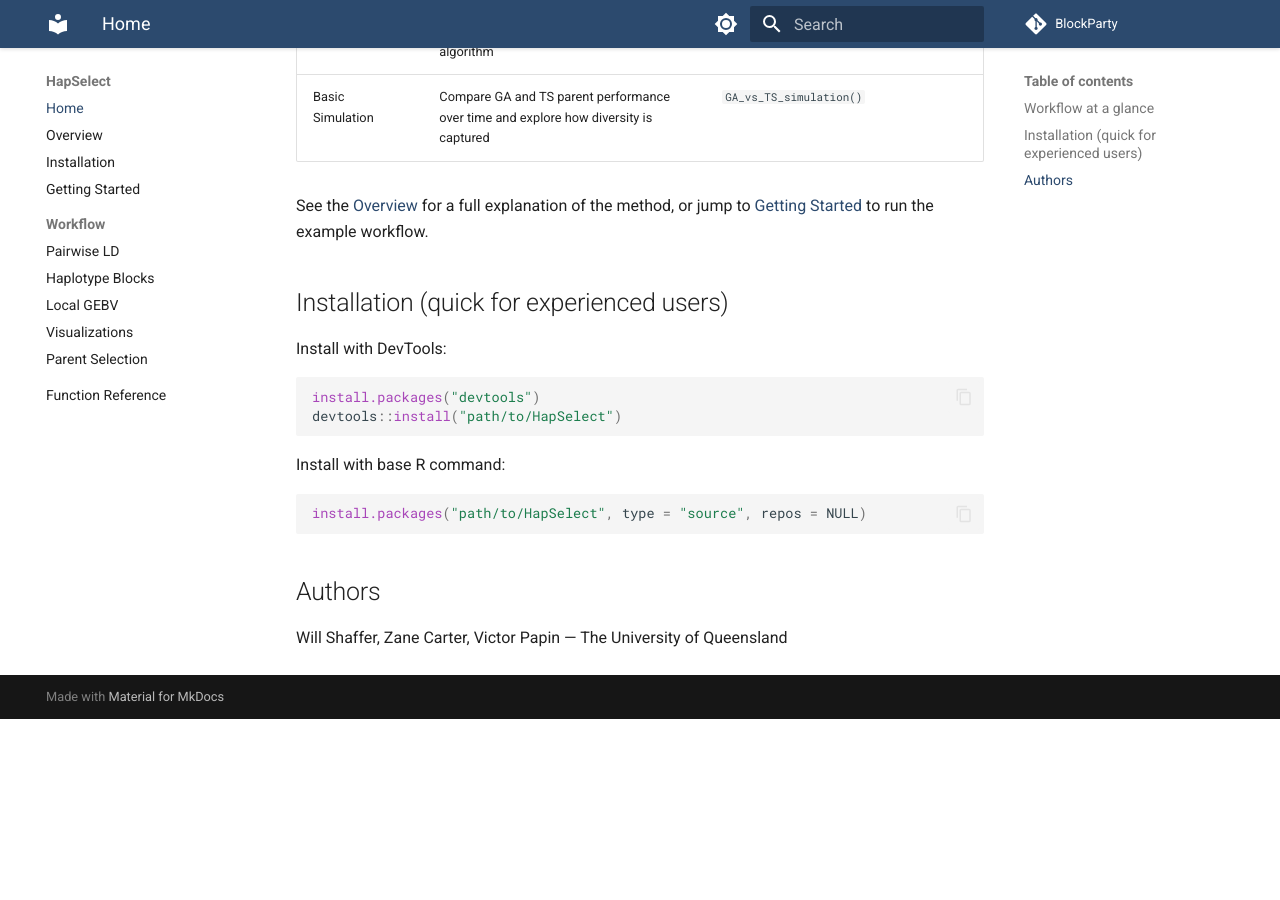
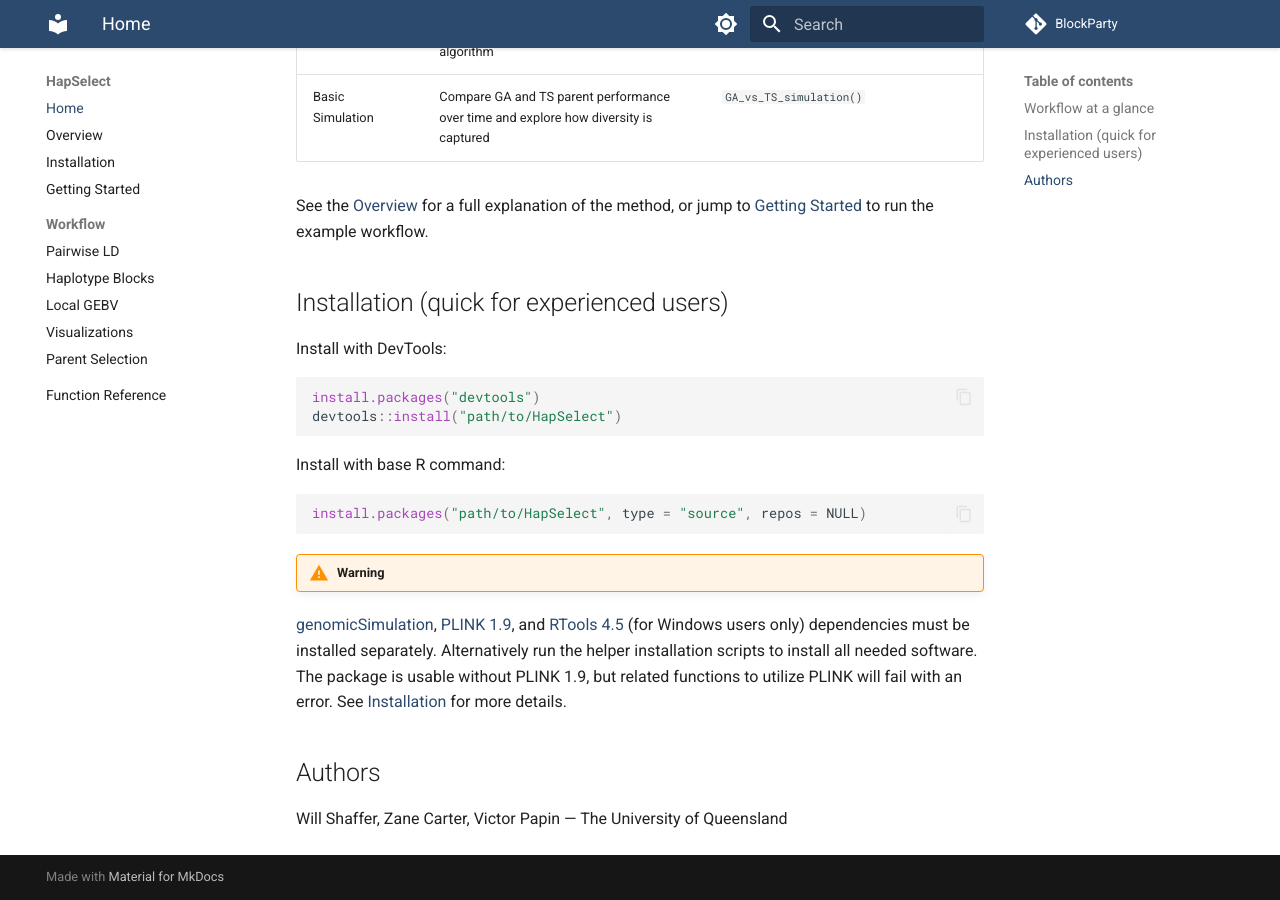
Before and after one commit to wrshf7/HapSelect-Docs, an MkDocs documentation site: the page built from docs/index.md, in a window 1280 px wide and 900 px high, scrolled down 858 px. Built offline with MkDocs 1.6.1 and Material for MkDocs 9.7.7, drawn with Linux system fonts in a browser that asks for light colours; comment, search, counter and statistics services are not loaded; before the commit the page ends 1577 px from its top, so only the background shows below that.

Commit message:
Update index.md

````diff
--- a/docs/index.md
+++ b/docs/index.md
@@ -32,6 +32,10 @@ Install with base R command:
 ```r
 install.packages("path/to/HapSelect", type = "source", repos = NULL)
 ```
+
+!!!Warning
+  [genomicSimulation](https://github.com/vllrs/genomicSimulation), [PLINK 1.9](https://www.cog-genomics.org/plink/), and [RTools 4.5](https://cran.r-project.org/bin/windows/Rtools/rtools45/rtools.html) (for Windows users only) dependencies must be installed separately. Alternatively run the helper installation scripts to install all needed software. The package is usable without PLINK 1.9, but related functions to utilize PLINK will fail with an error. See [Installation](docs/installation.md) for more details.
+
 ## Authors
 
 Will Shaffer, Zane Carter, Victor Papin — The University of Queensland
````
